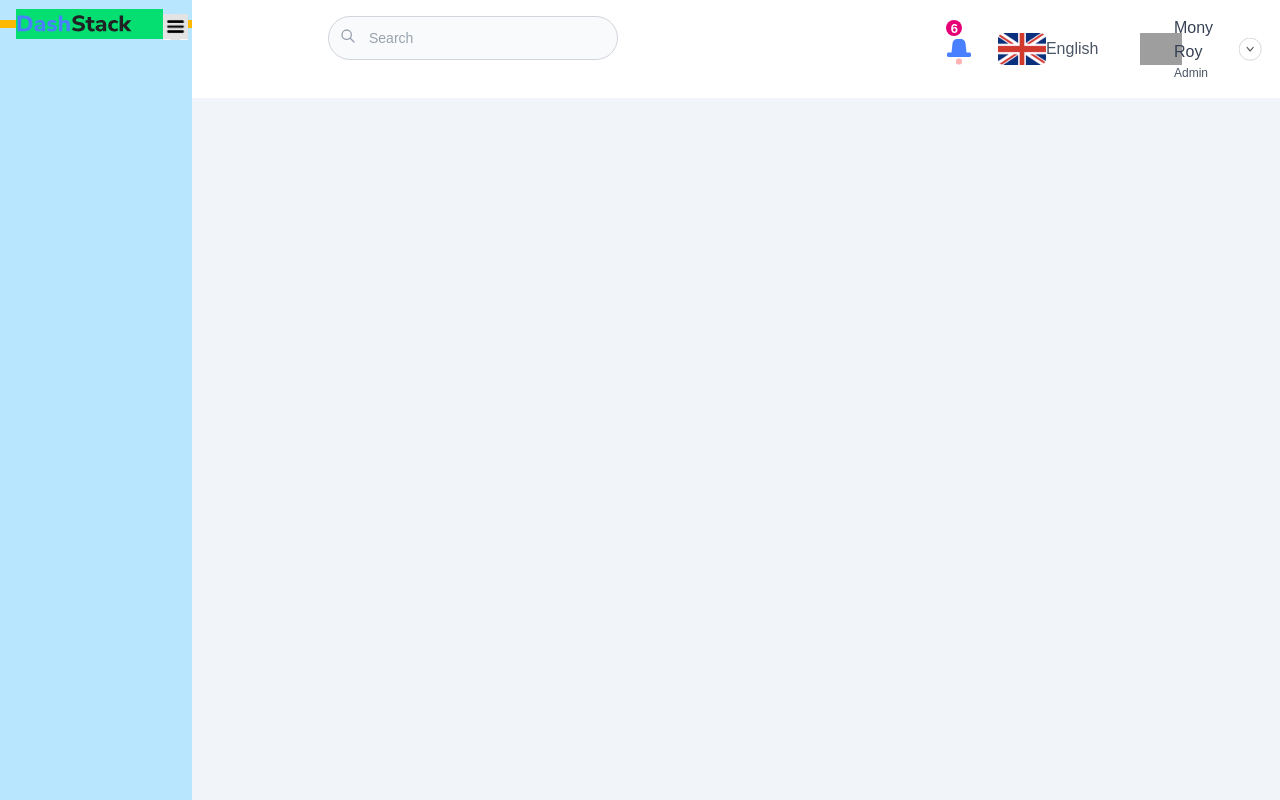
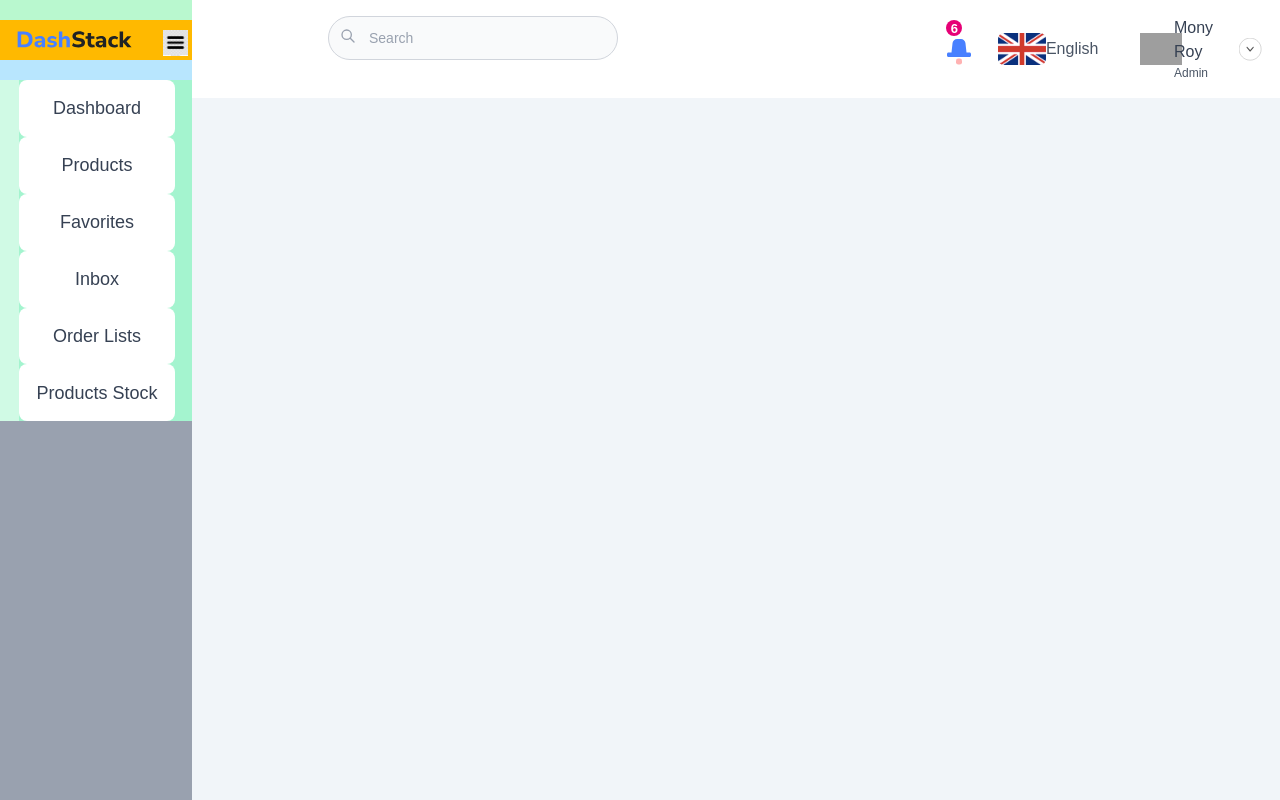
Before and after one commit to masoud-dev1/Front-Shop-Example, a Next.js app: page / in a window 1280 px wide. Shown: the top 800 px of the page. Built offline with nearby package versions, Linux system fonts and the light colour scheme; grey boxes are pictures that could not be loaded.

Commit message:
working on button sidebar

```diff
--- a/src/component/admin/sidebar/sidebar.tsx
+++ b/src/component/admin/sidebar/sidebar.tsx
@@ -6,17 +6,22 @@ import {toggle} from "@/redux/slice/adminNavbarAnimation";
 import Image from "next/image";
 
 export default function Sidebar() {
+
     const isOpen = useSelector(state => state.adminNavbarAnimation.isOpen);
     const dispatch = useDispatch();
+    const [clicked, setClicked] = useState<number>(0);
+
     return (
         <>
 
-            <div className={`bg-sky-200 flex  h-237 fixed left-0 ease-out transition-all duration-460 ${isOpen ? 'w-6/40' : 'w-1/40'}`}>
+            <div className={`bg-sky-200  h-237 fixed left-0 ease-out transition-all duration-460 ${isOpen ? 'w-6/40' : 'w-1/40'}`}>
+
+                <div className={"bg-green-200 w-full  flex flex-row "}>
 
                     {/*Toggle (Humborger) open / close*/}
-                <div className={`bg-amber-400  duration-450 ease-in-out w-full h-2 flex items-center ${isOpen ? 'flex-cols-2' : 'flex-col'} justify-between mt-5`}>
+                    <div className={`bg-amber-400  duration-450 ease-in-out w-full h-10 flex items-center ${isOpen ? 'flex-cols-2' : 'flex-col'} justify-between mt-5`}>
 
-                    {isOpen && <div className={"bg-green-400 ms-4 "}>
+                        {isOpen && <div className={"ms-4 "}>
                             <Image
                                 src={"/Logo/FigmaName.svg"}
                                 alt={"Figma Logo"}
@@ -34,8 +39,102 @@ export default function Sidebar() {
                                 height={25}
                             />
                         </button>
+                    </div>
 
                 </div>
+
+                <div className={"bg-gray-400 h-full w-full"}>
+
+                    {/*Dashboarad  [1] */}
+                    <div className={"bg-red-300 flex flex-col-2 w-full h-3/50 mt-5"}>
+                        <div className={"bg-emerald-100 w-1/10 flex justify-start"}>
+                            {clicked === 1 && <div className={"bg-blue-400 w-2/10 rounded-br-3xl rounded-tr-3xl "}></div>}
+                        </div>
+                        <div className={"bg-emerald-200 w-9/10 flex justify-start"}>
+                            <div className={`${clicked === 1 ? 'bg-blue-400 ' : 'bg-white'} w-9/10 rounded-lg items-center duration-150 end-auto flex justify-center cursor-pointer`} onClick={() => setClicked(1)}>
+                                <span className={` ${clicked === 1 ? 'text-white' : 'text-gray-700'} text-lg `}>
+                                    Dashboard
+                                </span>
+                            </div>
+                        </div>
+                    </div>
+
+                    {/*Products  [2] */}
+                    <div className={"bg-red-300 flex flex-col-2 w-full h-3/50"}>
+                        <div className={"bg-emerald-100 w-1/10 flex justify-start"}>
+                            {clicked === 2 && <div className={"bg-blue-400 w-2/10 rounded-br-3xl rounded-tr-3xl "}></div>}
+                        </div>
+                        <div className={"bg-emerald-200 w-9/10 flex justify-start"}>
+                            <div className={`${clicked === 2 ? 'bg-blue-400 ' : 'bg-white'} w-9/10 rounded-lg items-center duration-150 end-auto flex justify-center cursor-pointer`} onClick={() => setClicked(2)}>
+                                <span className={` ${clicked === 2 ? 'text-white' : 'text-gray-700'} text-lg `}>
+                                    Products
+                                </span>
+                            </div>
+                        </div>
+                    </div>
+
+                    {/*Favorites [3] */}
+                    <div className={"bg-red-300 flex flex-col-2 w-full h-3/50"}>
+                        <div className={"bg-emerald-100 w-1/10 flex justify-start"}>
+                            {clicked === 3 && <div className={"bg-blue-400 w-2/10 rounded-br-3xl rounded-tr-3xl "}></div>}
+                        </div>
+                        <div className={"bg-emerald-200 w-9/10 flex justify-start"}>
+                            <div className={`${clicked === 3 ? 'bg-blue-400 ' : 'bg-white'} w-9/10 rounded-lg items-center duration-150 end-auto flex justify-center cursor-pointer`} onClick={() => setClicked(3)}>
+                                <span className={` ${clicked === 3 ? 'text-white' : 'text-gray-700'} text-lg `}>
+                                    Favorites
+                                </span>
+                            </div>
+                        </div>
+                    </div>
+
+                    {/*Inbox  [4] */}
+                    <div className={"bg-red-300 flex flex-col-2 w-full h-3/50"}>
+                        <div className={"bg-emerald-100 w-1/10 flex justify-start"}>
+                            {clicked === 4 && <div className={"bg-blue-400 w-2/10 rounded-br-3xl rounded-tr-3xl "}></div>}
+                        </div>
+                        <div className={"bg-emerald-200 w-9/10 flex justify-start"}>
+                            <div className={`${clicked === 4 ? 'bg-blue-400 ' : 'bg-white'} w-9/10 rounded-lg items-center duration-150 end-auto flex justify-center cursor-pointer`} onClick={() => setClicked(4)}>
+                                <span className={` ${clicked === 4 ? 'text-white' : 'text-gray-700'} text-lg `}>
+                                    Inbox
+                                </span>
+                            </div>
+                        </div>
+                    </div>
+
+                    {/*Order Lists  [5] */}
+                    <div className={"bg-red-300 flex flex-col-2 w-full h-3/50"}>
+                        <div className={"bg-emerald-100 w-1/10 flex justify-start"}>
+                            {clicked === 5 && <div className={"bg-blue-400 w-2/10 rounded-br-3xl rounded-tr-3xl "}></div>}
+                        </div>
+                        <div className={"bg-emerald-200 w-9/10 flex justify-start"}>
+                            <div className={`${clicked === 5 ? 'bg-blue-400 ' : 'bg-white'} w-9/10 rounded-lg items-center duration-150 end-auto flex justify-center cursor-pointer`} onClick={() => setClicked(5)}>
+                                <span className={` ${clicked === 5 ? 'text-white' : 'text-gray-700'} text-lg `}>
+                                    Order Lists
+                                </span>
+                            </div>
+                        </div>
+                    </div>
+
+                    {/*Products Stock  [6] */}
+                    <div className={"bg-red-300 flex flex-col-2 w-full h-3/50"}>
+                        <div className={"bg-emerald-100 w-1/10 flex justify-start"}>
+                            {clicked === 6 && <div className={"bg-blue-400 w-2/10 rounded-br-3xl rounded-tr-3xl "}></div>}
+                        </div>
+                        <div className={"bg-emerald-200 w-9/10 flex justify-start"}>
+                            <div className={`${clicked === 6 ? 'bg-blue-400 ' : 'bg-white'} w-9/10 rounded-lg items-center duration-150 end-auto flex justify-center cursor-pointer`} onClick={() => setClicked(6)}>
+                                <span className={` ${clicked === 6 ? 'text-white' : 'text-gray-700'} text-lg `}>
+                                    Products Stock
+                                </span>
+                            </div>
+                        </div>
+                    </div>
+
+                </div>
+
+
+
+
+
             </div>
         </>
     )
```
Lines whose indentation alone changed are shown as unchanged.
